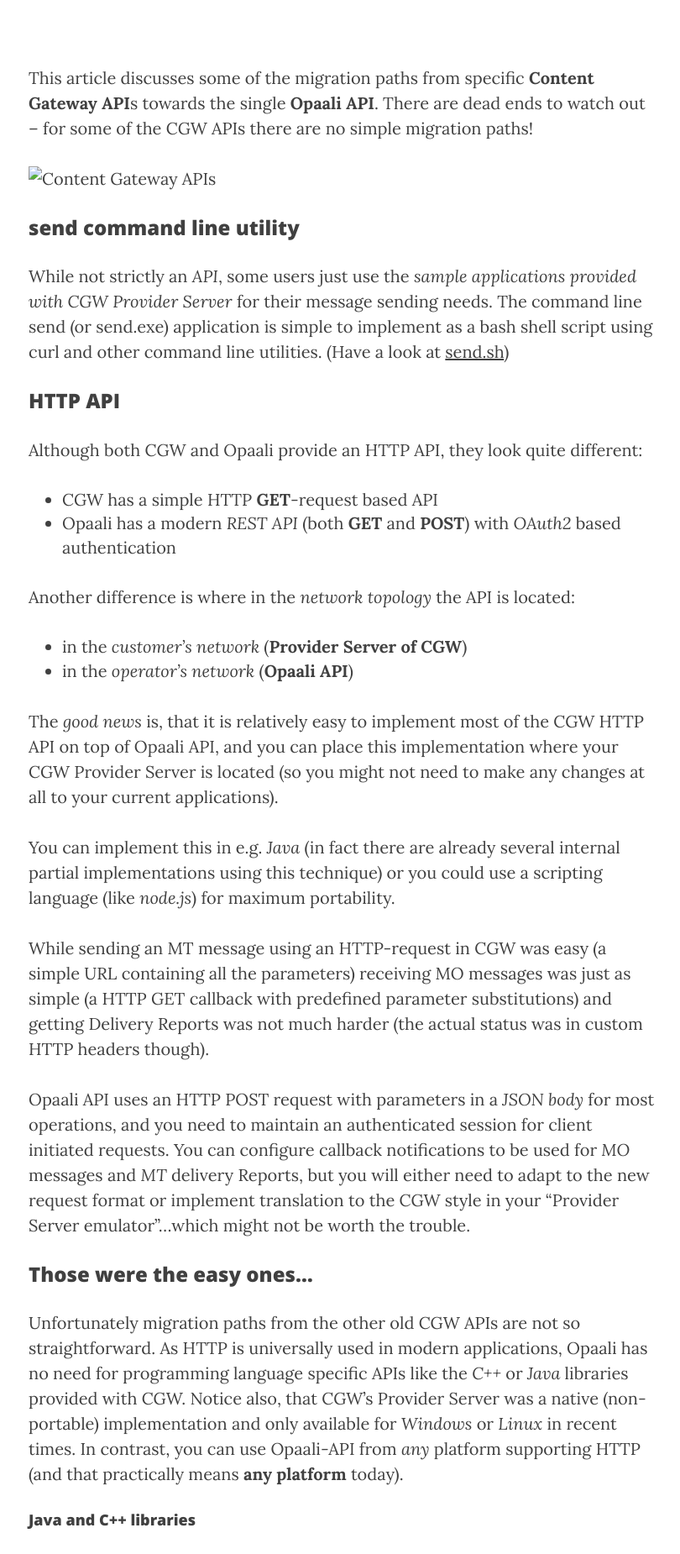
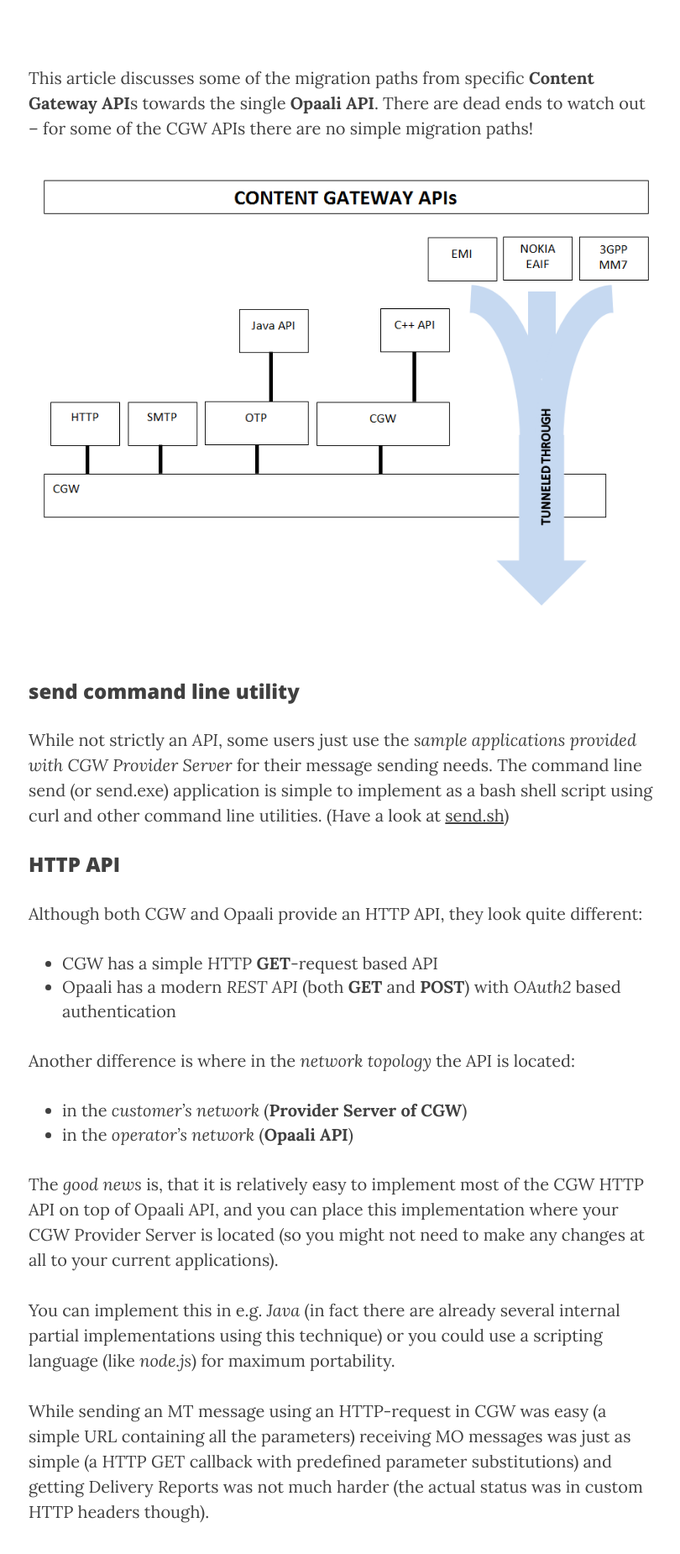
Before and after one commit to MiiKos/Opaali, a Jekyll site: the page built from docs/_posts/2017-05-29-API-Migration-Paths.markdown, in a window 1280 px wide. Shown: the part 475-2325 px from the top of the page at 84% size, without its empty margins (231-1041 px from the left). Built offline with Jekyll 4.4.1, drawn with Linux system fonts in a browser that asks for light colours; nearby versions of some CDN libraries.

Commit message:
Update 2017-05-29-API-Migration-Paths.markdown

```diff
--- a/docs/_posts/2017-05-29-API-Migration-Paths.markdown
+++ b/docs/_posts/2017-05-29-API-Migration-Paths.markdown
@@ -8,7 +8,7 @@
 ---
 This article discusses some of the migration paths from specific **Content Gateway API**s towards the single **Opaali API**. There are dead ends to watch out -- for some of the CGW APIs there are no simple migration paths!
 
-![Content Gateway APIs](img/OpaaliAPI.png)
+![Content Gateway APIs]({{ site.url }}/img/OpaaliAPI.png)
 
 ### send command line utility ###
 While not strictly an _API_, some users just use the _sample applications provided with CGW Provider Server_ for their message sending needs. The command line send (or send.exe) application is simple to implement as a bash shell script using curl and other command line utilities.
```
